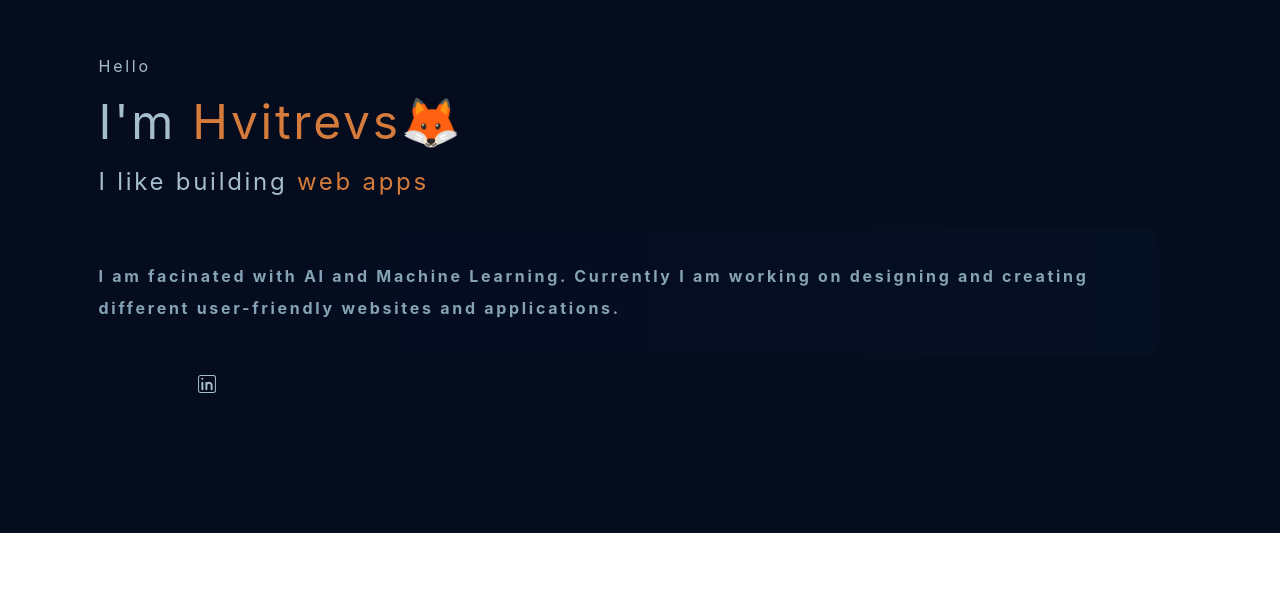
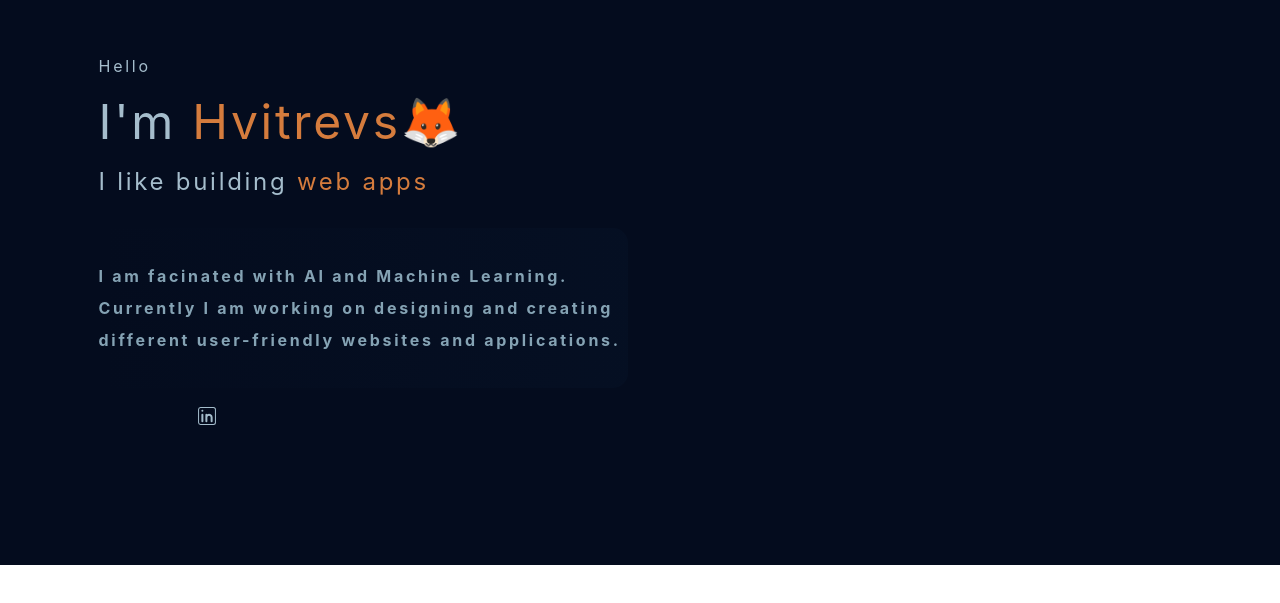
Before and after one commit to Hvitrevs/Hvitrevs-Hub, a React (Create React App) app: page / in a window 1280 px wide. Shown: the part 117-720 px from the top of the page. Built offline with nearby package versions, Linux system fonts and the light colour scheme; some icons are missing.

Commit message:
adding more reusable components

```diff
--- a/src/components/Showcase.js
+++ b/src/components/Showcase.js
@@ -3,6 +3,7 @@ import { PaddingContainer, Flexcontainer, Heading, ParaText, LeText, IconContain
 import { FaGithubAlt, FaCodepen,  } from 'react-icons/fa6'
 import { CiLinkedin  } from 'react-icons/ci'
 import "../index.css"
+import { ShowcaseParticleContainer } from '../styles/Showcase.styled';
 
 
 
@@ -40,6 +41,13 @@ const Showcase = () => {
           </Flexcontainer>
 
         </div>
+        {/* right container */}
+        <Flexcontainer>
+          <ShowcaseParticleContainer>
+
+
+          </ShowcaseParticleContainer>
+        </Flexcontainer>
       </Flexcontainer>
     </PaddingContainer>
   )
--- /dev/null
+++ b/src/styles/Showcase.styled.js
@@ -0,0 +1,5 @@
+import styled from "styled-components";
+
+export const ShowcaseParticleContainer = styled.div`
+  position:relative;
+`
```
